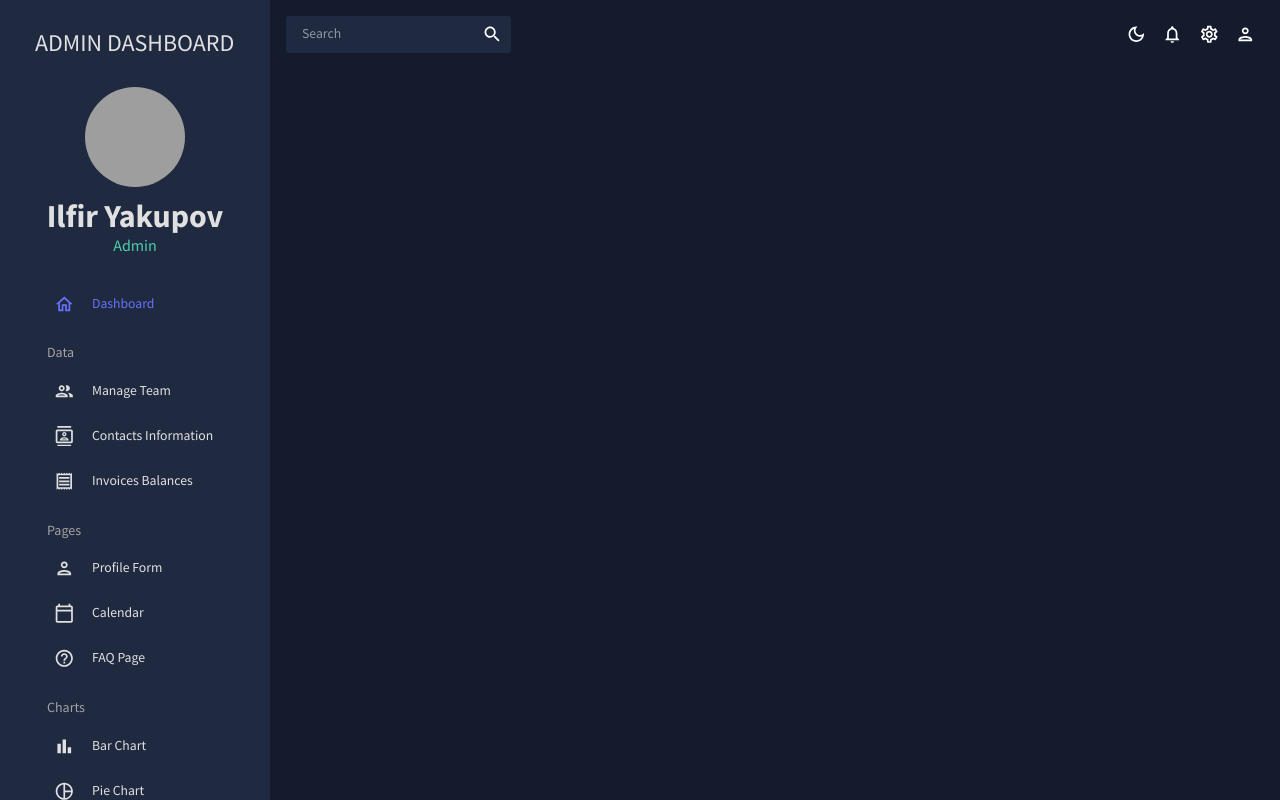
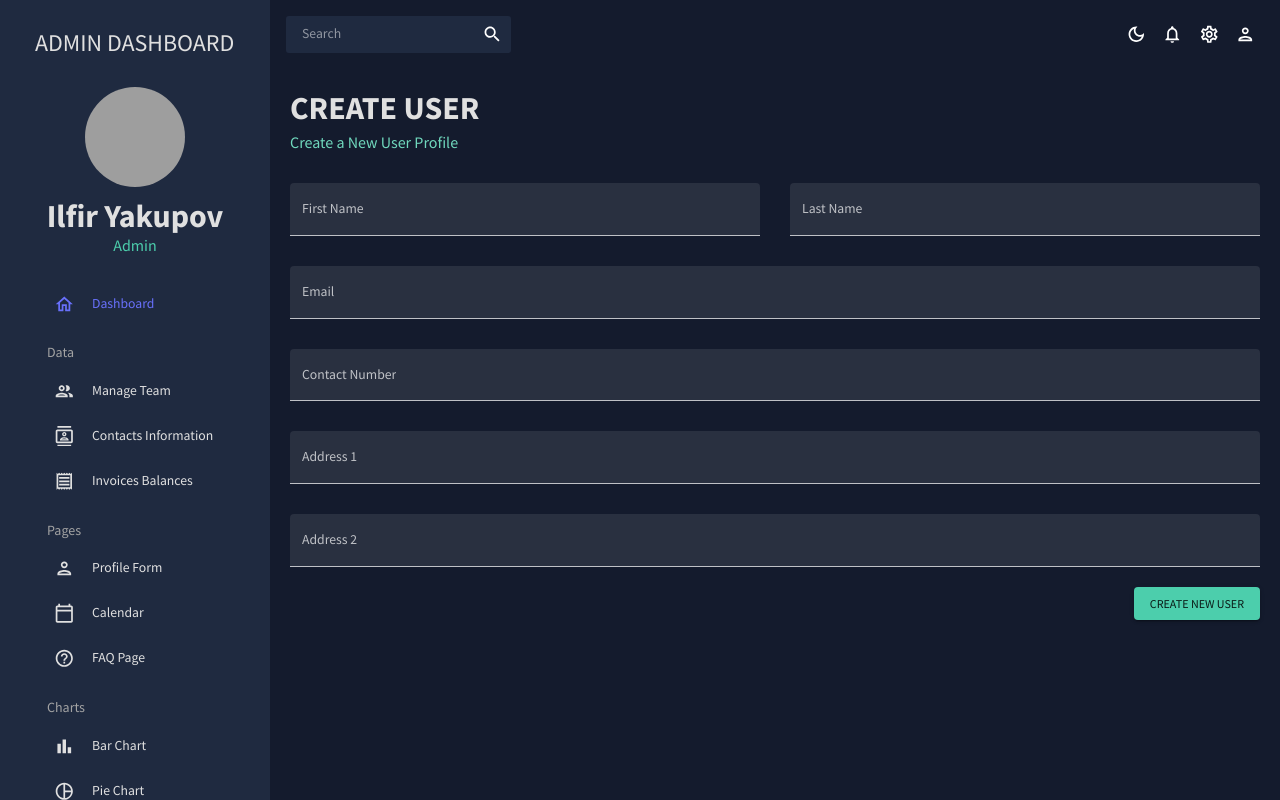
Before and after one commit to philsmirnoff/admin-dashboard, a React (Create React App) app: page /form in a window 1280 px wide. Built offline with nearby package versions, Linux system fonts and the light colour scheme; grey boxes are pictures that could not be loaded.

Commit message:
add form

```diff
--- a/src/App.js
+++ b/src/App.js
@@ -9,7 +9,7 @@
 import Invoices from "./scenes/invoices";
 import Contacts from "./scenes/contacts";
 // import Bar from "./scenes/bar";
-// import Form from "./scenes/form";
+import Form from "./scenes/form";
 // import Line from "./scenes/line";
 // import Pie from "./scenes/pie";
 // import FAQ from "./scenes/faq";
@@ -36,8 +36,8 @@
               <Route path="/team" element={<Team />} />
               <Route path="/contacts" element={<Contacts />} />
              <Route path="/invoices" element={<Invoices />} />
-           {/*    <Route path="/form" element={<Form />} />
-              <Route path="/bar" element={<Bar />} />
+            <Route path="/form" element={<Form />} />
+            {/*     <Route path="/bar" element={<Bar />} />
               <Route path="/pie" element={<Pie />} />
               <Route path="/line" element={<Line />} />
               <Route path="/faq" element={<FAQ />} />
--- /dev/null
+++ b/src/scenes/form/index.jsx
@@ -0,0 +1,154 @@
+import { Box, Button, TextField } from "@mui/material";
+import { Formik } from "formik";
+import * as yup from "yup";
+import useMediaQuery from "@mui/material/useMediaQuery";
+import Header from "../../components/Header";
+
+const Form = () => {
+  const isNonMobile = useMediaQuery("(min-width:600px)");
+
+  const handleFormSubmit = (values) => {
+    console.log(values);
+  };
+
+  return (
+    <Box m="20px">
+      <Header title="CREATE USER" subtitle="Create a New User Profile" />
+
+      <Formik
+        onSubmit={handleFormSubmit}
+        initialValues={initialValues}
+        validationSchema={checkoutSchema}
+      >
+        {({
+          values,
+          errors,
+          touched,
+          handleBlur,
+          handleChange,
+          handleSubmit,
+        }) => (
+          <form onSubmit={handleSubmit}>
+            <Box
+              display="grid"
+              gap="30px"
+              gridTemplateColumns="repeat(4, minmax(0, 1fr))"
+              sx={{
+                "& > div": { gridColumn: isNonMobile ? undefined : "span 4" },
+              }}
+            >
+              <TextField
+                fullWidth
+                variant="filled"
+                type="text"
+                label="First Name"
+                onBlur={handleBlur}
+                onChange={handleChange}
+                value={values.firstName}
+                name="firstName"
+                error={!!touched.firstName && !!errors.firstName}
+                helperText={touched.firstName && errors.firstName}
+                sx={{ gridColumn: "span 2" }}
+              />
+              <TextField
+                fullWidth
+                variant="filled"
+                type="text"
+                label="Last Name"
+                onBlur={handleBlur}
+                onChange={handleChange}
+                value={values.lastName}
+                name="lastName"
+                error={!!touched.lastName && !!errors.lastName}
+                helperText={touched.lastName && errors.lastName}
+                sx={{ gridColumn: "span 2" }}
+              />
+              <TextField
+                fullWidth
+                variant="filled"
+                type="text"
+                label="Email"
+                onBlur={handleBlur}
+                onChange={handleChange}
+                value={values.email}
+                name="email"
+                error={!!touched.email && !!errors.email}
+                helperText={touched.email && errors.email}
+                sx={{ gridColumn: "span 4" }}
+              />
+              <TextField
+                fullWidth
+                variant="filled"
+                type="text"
+                label="Contact Number"
+                onBlur={handleBlur}
+                onChange={handleChange}
+                value={values.contact}
+                name="contact"
+                error={!!touched.contact && !!errors.contact}
+                helperText={touched.contact && errors.contact}
+                sx={{ gridColumn: "span 4" }}
+              />
+              <TextField
+                fullWidth
+                variant="filled"
+                type="text"
+                label="Address 1"
+                onBlur={handleBlur}
+                onChange={handleChange}
+                value={values.address1}
+                name="address1"
+                error={!!touched.address1 && !!errors.address1}
+                helperText={touched.address1 && errors.address1}
+                sx={{ gridColumn: "span 4" }}
+              />
+              <TextField
+                fullWidth
+                variant="filled"
+                type="text"
+                label="Address 2"
+                onBlur={handleBlur}
+                onChange={handleChange}
+                value={values.address2}
+                name="address2"
+                error={!!touched.address2 && !!errors.address2}
+                helperText={touched.address2 && errors.address2}
+                sx={{ gridColumn: "span 4" }}
+              />
+            </Box>
+            <Box display="flex" justifyContent="end" mt="20px">
+              <Button type="submit" color="secondary" variant="contained">
+                Create New User
+              </Button>
+            </Box>
+          </form>
+        )}
+      </Formik>
+    </Box>
+  );
+};
+
+const phoneRegExp =
+  /^((\+[1-9]{1,4}[ -]?)|(\([0-9]{2,3}\)[ -]?)|([0-9]{2,4})[ -]?)*?[0-9]{3,4}[ -]?[0-9]{3,4}$/;
+
+const checkoutSchema = yup.object().shape({
+  firstName: yup.string().required("required"),
+  lastName: yup.string().required("required"),
+  email: yup.string().email("invalid email").required("required"),
+  contact: yup
+    .string()
+    .matches(phoneRegExp, "Phone number is not valid")
+    .required("required"),
+  address1: yup.string().required("required"),
+  address2: yup.string().required("required"),
+});
+const initialValues = {
+  firstName: "",
+  lastName: "",
+  email: "",
+  contact: "",
+  address1: "",
+  address2: "",
+};
+
+export default Form;
```
